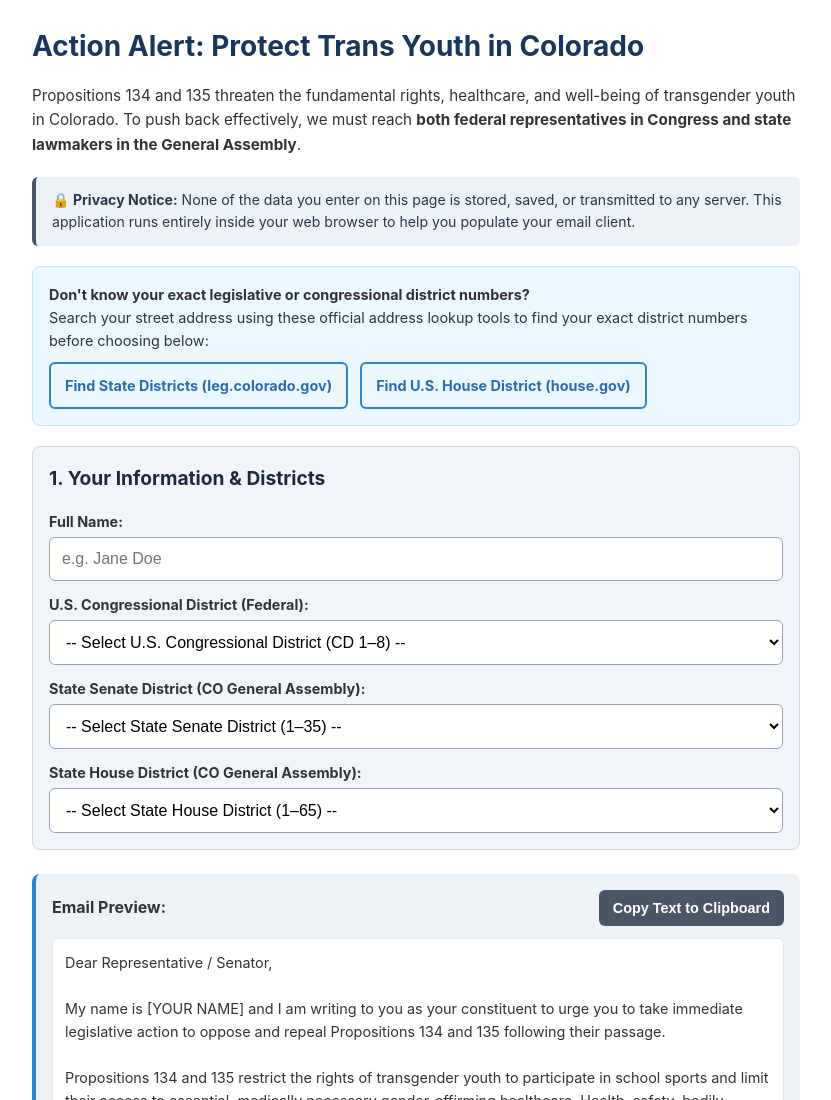
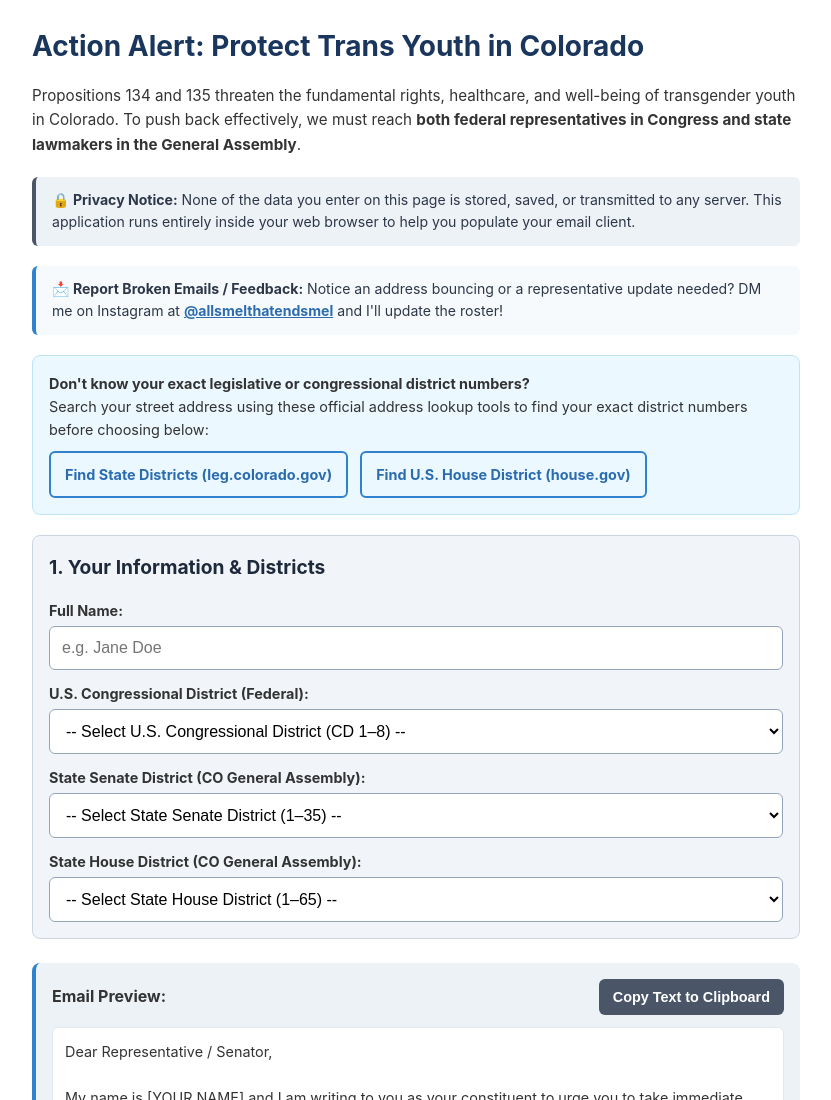
Before and after one commit to mel-builds/email-to-protect-trans-youth, a plain HTML site: page index.html in a window 1280 px wide. Shown: the top 1100 px of the page, without its empty margins (224-1055 px from the left). Drawn offline with Linux system fonts and the light colour scheme.

Commit message:
Add contact and feedback box to index.html
Added a contact and feedback box for reporting broken emails and providing feedback.

```diff
--- a/index.html
+++ b/index.html
@@ -239,6 +239,11 @@
     <!-- Data Privacy Disclaimer -->
     <div class="privacy-box">
         <strong>🔒 Privacy Notice:</strong> None of the data you enter on this page is stored, saved, or transmitted to any server. This application runs entirely inside your web browser to help you populate your email client.
+    </div>
+
+    <!-- Contact & Feedback Box -->
+    <div class="privacy-box" style="border-left-color: #3182ce; background-color: #f7fafc;">
+        <strong>📩 Report Broken Emails / Feedback:</strong> Notice an address bouncing or a representative update needed? DM me on Instagram at <a href="https://instagram.com/allsmelthatendsmel" target="_blank" rel="noopener" style="color: #2b6cb0; font-weight: bold; text-decoration: underline;">@allsmelthatendsmel</a> and I'll update the roster!
     </div>
 
     <!-- Official District Search Helper -->
```
